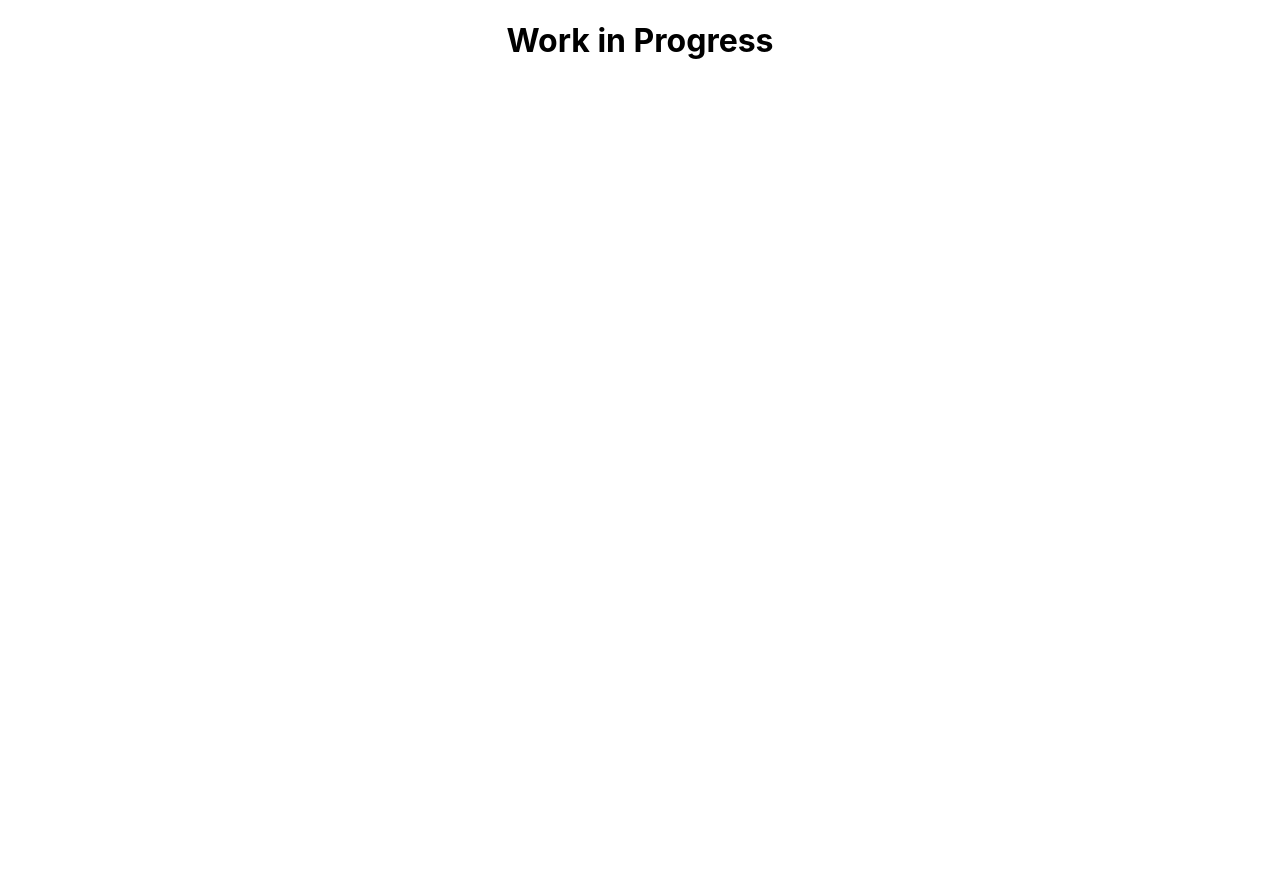
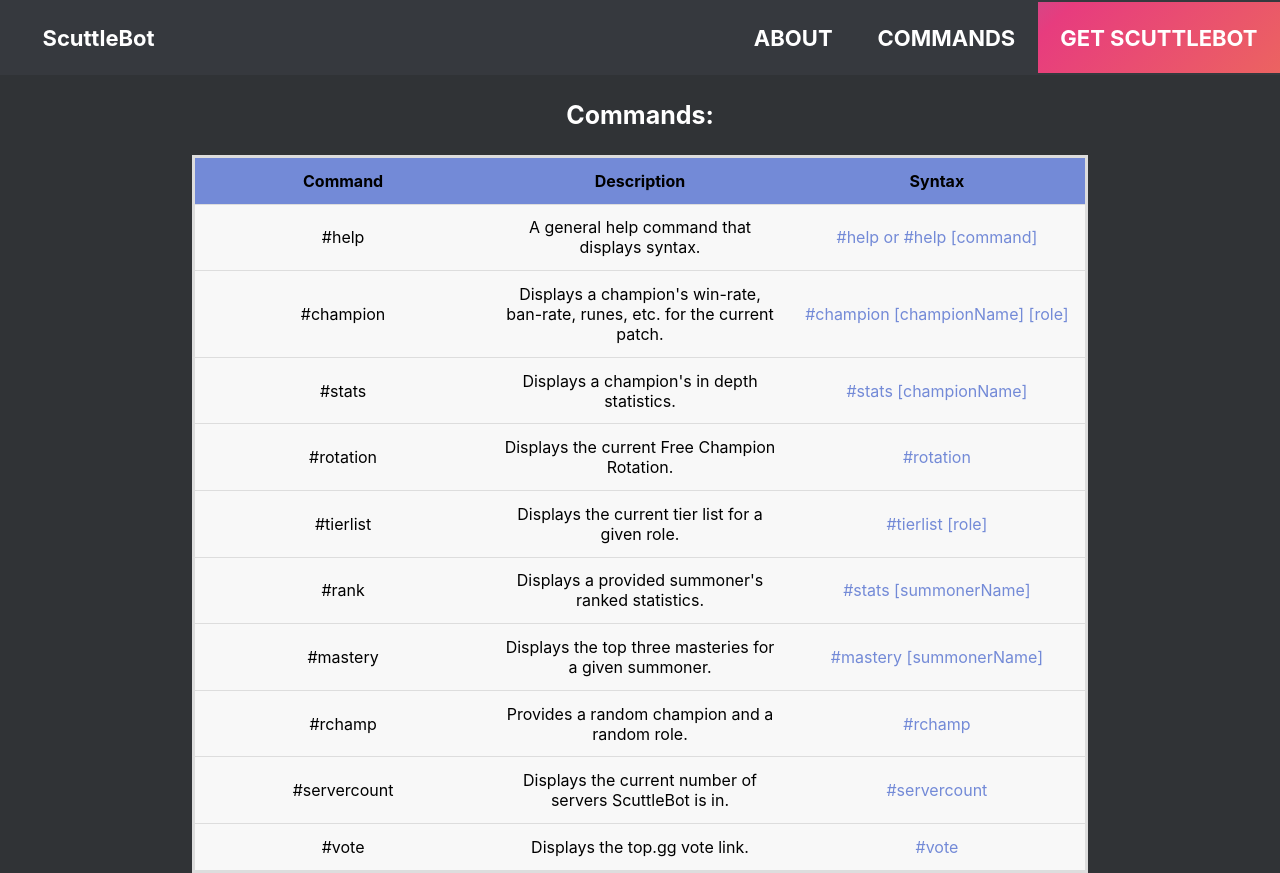
Before and after one commit to noahgarrett/scuttlebot-web, a React (Create React App) app: page /commands in a window 1280 px wide. Before the commit the page ends 800 px from the top, so only its background shows below. Built offline with nearby package versions, Linux system fonts and the light colour scheme.

Commit message:
Header and CommandsPage
Created the header and commands pages. Made skeleton for home page but still a work in progress.

```diff
--- a/package.json
+++ b/package.json
@@ -4,11 +4,14 @@
   "version": "1.0.0",
   "private": true,
   "dependencies": {
+    "@material-ui/core": "^4.11.2",
+    "@material-ui/icons": "^4.11.2",
     "@testing-library/jest-dom": "^5.11.8",
     "@testing-library/react": "^11.2.2",
     "@testing-library/user-event": "^12.6.0",
     "react": "^17.0.1",
     "react-dom": "^17.0.1",
+    "react-router-dom": "^5.2.0",
     "react-scripts": "4.0.1",
     "web-vitals": "^0.2.4"
   },
--- a/public/index.html
+++ b/public/index.html
@@ -6,9 +6,11 @@
     <meta name="viewport" content="width=device-width, initial-scale=1" />
     <meta name="theme-color" content="#000000" />
     <meta
-      name="description"
+      name="ScuttleBot"
       content="Web site created using create-react-app"
     />
+    <link rel="stylesheet" href="https://fonts.googleapis.com/icon?family=Material+Icons" />
+
     <link rel="apple-touch-icon" href="%PUBLIC_URL%/logo192.png" />
     <!--
       manifest.json provides metadata used when your web app is installed on a
@@ -24,7 +26,7 @@
       work correctly both with client-side routing and a non-root public URL.
       Learn how to configure a non-root public URL by running `npm run build`.
     -->
-    <title>React App</title>
+    <title>ScuttleBot</title>
   </head>
   <body>
     <noscript>You need to enable JavaScript to run this app.</noscript>
--- a/src/App.js
+++ b/src/App.js
@@ -1,10 +1,41 @@
-import logo from "./logo.svg";
 import "./App.css";
+import React from "react";
+import {
+  BrowserRouter as Router,
+  Route,
+  Switch,
+  Link,
+  Redirect,
+} from "react-router-dom";
+
+//Components
+import Header from "./components/Header";
+
+// Pages
+import HomePage from "./pages/HomePage";
+import CommandsPage from "./pages/CommandsPage";
 
 function App() {
   return (
-    <div className="App">
-      <h1>Work in Progress</h1>
+    <div className="app">
+      <Header />
+      <div className="app__page">
+        <React.Fragment>
+          <Router>
+            <Switch>
+              <Route exact path="/">
+                <HomePage />
+              </Route>
+              <Route exact path="/about">
+                <HomePage />
+              </Route>
+              <Route exact path="/commands">
+                <CommandsPage />
+              </Route>
+            </Switch>
+          </Router>
+        </React.Fragment>
+      </div>
     </div>
   );
 }
--- /dev/null
+++ b/src/components/Header.css
@@ -0,0 +1,86 @@
+.header {
+  display: flex;
+  align-items: center;
+  padding: 20px;
+  position: sticky;
+  top: 0;
+  z-index: 100;
+  background-color: #36393e;
+  height: 35px;
+}
+
+.header__logo {
+  height: 33px;
+  object-fit: contain;
+  margin-left: 30px;
+}
+
+.header_getbot {
+  background: linear-gradient(-45deg, #ee7752, #e73c7e, #23a6d5, #23d5ab);
+  background-size: 400% 400%;
+  animation: gradient 15s ease infinite;
+  margin-right: -20px;
+  padding: 22.5px;
+}
+
+@keyframes gradient {
+  0% {
+    background-position: 0% 50%;
+  }
+  50% {
+    background-position: 100% 50%;
+  }
+  100% {
+    background-position: 0% 50%;
+  }
+}
+
+.header__getbot {
+  text-decoration: none;
+  color: white;
+  font-weight: bold;
+  font-size: 22px;
+}
+
+.header_commands {
+  padding: 22.5px;
+}
+
+.header__commands {
+  text-decoration: none;
+  color: white;
+  font-weight: bold;
+  font-size: 22px;
+}
+
+.header_commands:hover {
+  background-color: #27292c;
+}
+
+.header_about {
+  padding: 22.5px;
+}
+
+.header__about {
+  text-decoration: none;
+  color: white;
+  font-weight: bold;
+  font-size: 22px;
+}
+
+.header_about:hover {
+  background-color: #27292c;
+}
+
+.header_right {
+  margin-left: auto;
+  display: flex;
+}
+
+.header__name {
+  text-decoration: none;
+  color: white;
+  font-weight: bold;
+  font-size: 22px;
+  padding: 22.5px;
+}
--- /dev/null
+++ b/src/components/Header.js
@@ -0,0 +1,39 @@
+import React from "react";
+import "./Header.css";
+
+function Header() {
+  return (
+    <div className="header">
+      <div className="header__left">
+        <a href="/" className="header__name">
+          ScuttleBot
+        </a>
+      </div>
+      <div class="header_right">
+        <div href="/about" className="header_about">
+          <a href="/about" className="header__about">
+            ABOUT
+          </a>
+        </div>
+        <div href="/commands" className="header_commands">
+          <a href="/commands" className="header__commands">
+            COMMANDS
+          </a>
+        </div>
+        <div
+          href="https://top.gg/bot/791336194230845490/invite"
+          className="header_getbot"
+        >
+          <a
+            href="https://top.gg/bot/791336194230845490/invite"
+            className="header__getbot"
+          >
+            GET SCUTTLEBOT
+          </a>
+        </div>
+      </div>
+    </div>
+  );
+}
+
+export default Header;
--- /dev/null
+++ b/src/pages/CommandsPage.css
@@ -0,0 +1,42 @@
+.commands_title {
+  text-align: center;
+  color: white;
+  font-weight: bold;
+  font-size: 25px;
+  padding: 1em;
+}
+
+.commands_item td {
+  display: table-cell;
+  vertical-align: inherit;
+}
+
+.commands_list {
+  background-color: white;
+  border-collapse: collapse;
+  margin-left: 15%;
+  margin-right: 15%;
+  width: 70%;
+  border: 3px solid #ddd;
+  table-layout: fixed;
+}
+
+.commands_list tr {
+  background: #f8f8f8;
+  border: 1px solid #ddd;
+  padding: 0.35em;
+}
+
+.commands_list td {
+  padding: 0.8em;
+  text-align: center;
+}
+
+.commands_list th {
+  padding: 0.8em;
+  text-align: center;
+  background-color: #738ad7;
+}
+.command_item_syntax {
+  color: #738ad7;
+}
--- /dev/null
+++ b/src/pages/CommandsPage.js
@@ -0,0 +1,90 @@
+import React from "react";
+import "./CommandsPage.css";
+
+function CommandsPage() {
+  return (
+    <div className="commands">
+      <div class="commands_title">Commands:</div>
+      <table className="commands_list">
+        <tr class="commands_item_title">
+          <th>Command</th>
+          <th>Description</th>
+          <th>Syntax</th>
+        </tr>
+        <tr class="commands_item">
+          <td class="command_item_command">#help</td>
+          <td class="command_item_description">
+            A general help command that displays syntax.
+          </td>
+          <td class="command_item_syntax">#help or #help [command]</td>
+        </tr>
+        <tr class="commands_item">
+          <td class="command_item_command">#champion</td>
+          <td class="command_item_description">
+            Displays a champion's win-rate, ban-rate, runes, etc. for the
+            current patch.
+          </td>
+          <td class="command_item_syntax">#champion [championName] [role]</td>
+        </tr>
+        <tr class="commands_item">
+          <td class="command_item_command">#stats</td>
+          <td class="command_item_description">
+            Displays a champion's in depth statistics.
+          </td>
+          <td class="command_item_syntax">#stats [championName]</td>
+        </tr>
+        <tr class="commands_item">
+          <td class="command_item_command">#rotation</td>
+          <td class="command_item_description">
+            Displays the current Free Champion Rotation.
+          </td>
+          <td class="command_item_syntax">#rotation</td>
+        </tr>
+        <tr class="commands_item">
+          <td class="command_item_command">#tierlist</td>
+          <td class="command_item_description">
+            Displays the current tier list for a given role.
+          </td>
+          <td class="command_item_syntax">#tierlist [role]</td>
+        </tr>
+        <tr class="commands_item">
+          <td class="command_item_command">#rank</td>
+          <td class="command_item_description">
+            Displays a provided summoner's ranked statistics.
+          </td>
+          <td class="command_item_syntax">#stats [summonerName]</td>
+        </tr>
+        <tr class="commands_item">
+          <td class="command_item_command">#mastery</td>
+          <td class="command_item_description">
+            Displays the top three masteries for a given summoner.
+          </td>
+          <td class="command_item_syntax">#mastery [summonerName]</td>
+        </tr>
+        <tr class="commands_item">
+          <td class="command_item_command">#rchamp</td>
+          <td class="command_item_description">
+            Provides a random champion and a random role.
+          </td>
+          <td class="command_item_syntax">#rchamp</td>
+        </tr>
+        <tr class="commands_item">
+          <td class="command_item_command">#servercount</td>
+          <td class="command_item_description">
+            Displays the current number of servers ScuttleBot is in.
+          </td>
+          <td class="command_item_syntax">#servercount</td>
+        </tr>
+        <tr class="commands_item">
+          <td class="command_item_command">#vote</td>
+          <td class="command_item_description">
+            Displays the top.gg vote link.
+          </td>
+          <td class="command_item_syntax">#vote</td>
+        </tr>
+      </table>
+    </div>
+  );
+}
+
+export default CommandsPage;
--- /dev/null
+++ b/src/pages/HomePage.css
@@ -0,0 +1,15 @@
+body {
+  background: #303336;
+}
+
+p {
+  text-align: center;
+  color: white;
+}
+
+.community_link {
+  display: block;
+  text-decoration: none;
+  color: white;
+  text-align: center;
+}
--- /dev/null
+++ b/src/pages/HomePage.js
@@ -0,0 +1,28 @@
+import React from "react";
+import "./HomePage.css";
+
+function HomePage() {
+  return (
+    <div className="home">
+      <div>
+        <p>ScuttleBot</p>
+
+        <div className="community_discord_link">
+          <a
+            className="community_link"
+            href="https://discord.gg/Crmnp3fkX7"
+            target="_blank"
+          >
+            <img
+              href="https://discord.gg/Crmnp3fkX7"
+              src="https://discordapp.com/api/guilds/273194843117977612/widget.png?style=banner2"
+              class="community_discord_server_img"
+            ></img>
+          </a>
+        </div>
+      </div>
+    </div>
+  );
+}
+
+export default HomePage;
```
Also changed, not shown: public/manifest.json, 2 other files (tests, documents, lock files or other folders).
